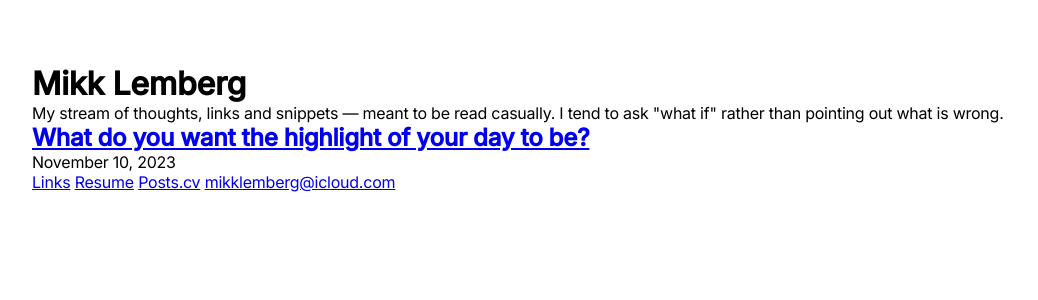
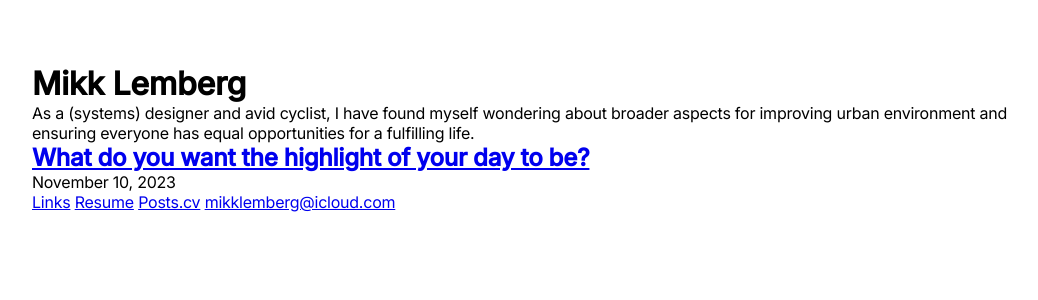
Before and after one commit to mikklemberg/My-personal-notes, a Jekyll site: the page built from README.md, in a window 1280 px wide. Shown: the top 300 px of the page, without its empty margins (96-1134 px from the left). Built offline with Jekyll 4.4.1, drawn with Linux system fonts in a browser that asks for light colours; our own code applies the rules of GitHub Pages for plain Markdown files.

Commit message:
Update default.html

```diff
--- a/_layouts/default.html
+++ b/_layouts/default.html
@@ -12,7 +12,7 @@
     <div class="container">
         <header class="blog-header">
             <h1>Mikk Lemberg</h1>
-            <p>My stream of thoughts, links and snippets — meant to be read casually. I tend to ask "what if" rather than pointing out what is wrong.</p>
+            <p>As a (systems) designer and avid cyclist, I have found myself wondering about broader aspects for improving urban environment and ensuring everyone has equal opportunities for a fulfilling life.</p>
         </header>
 
         <!-- Dynamic Posts Section -->
```
